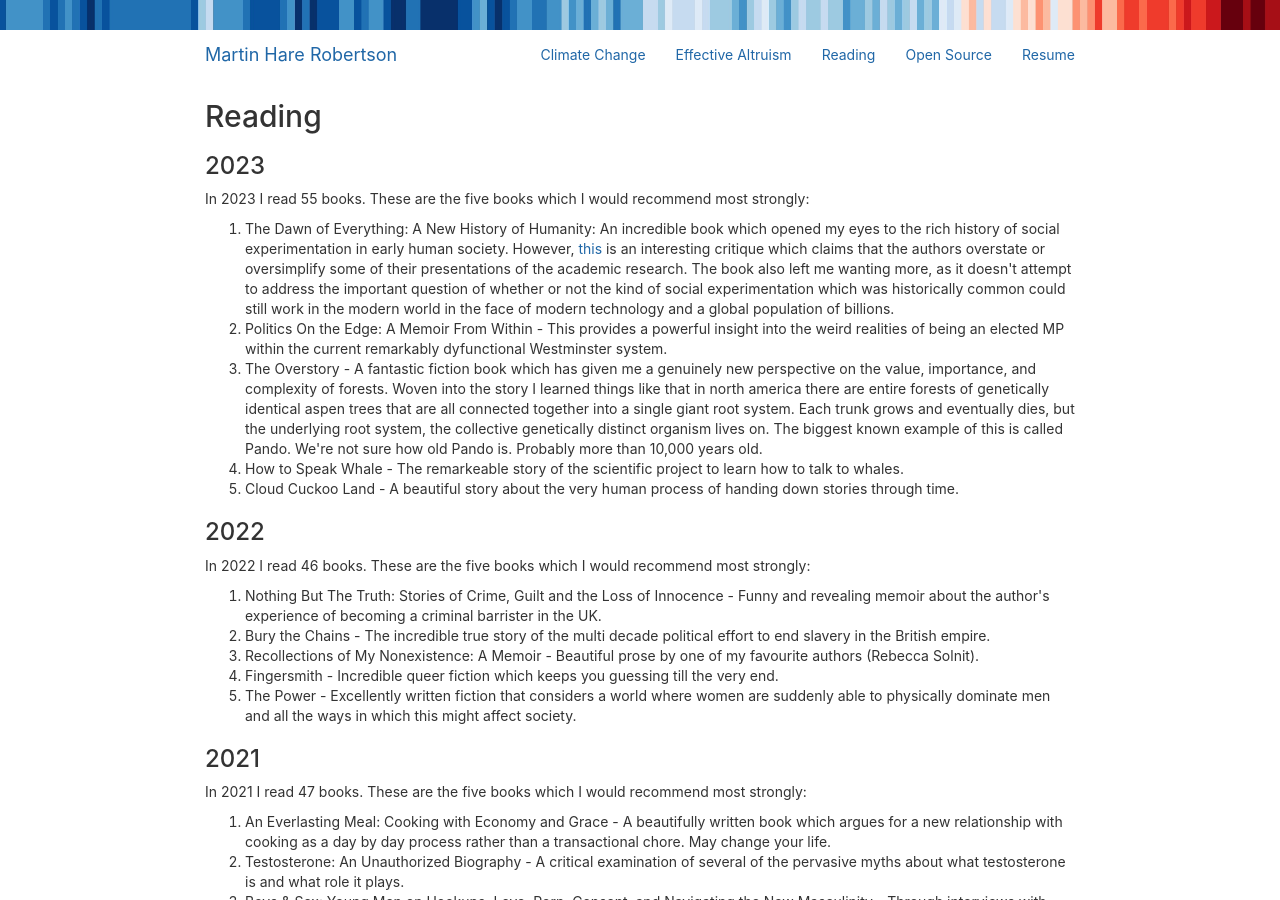
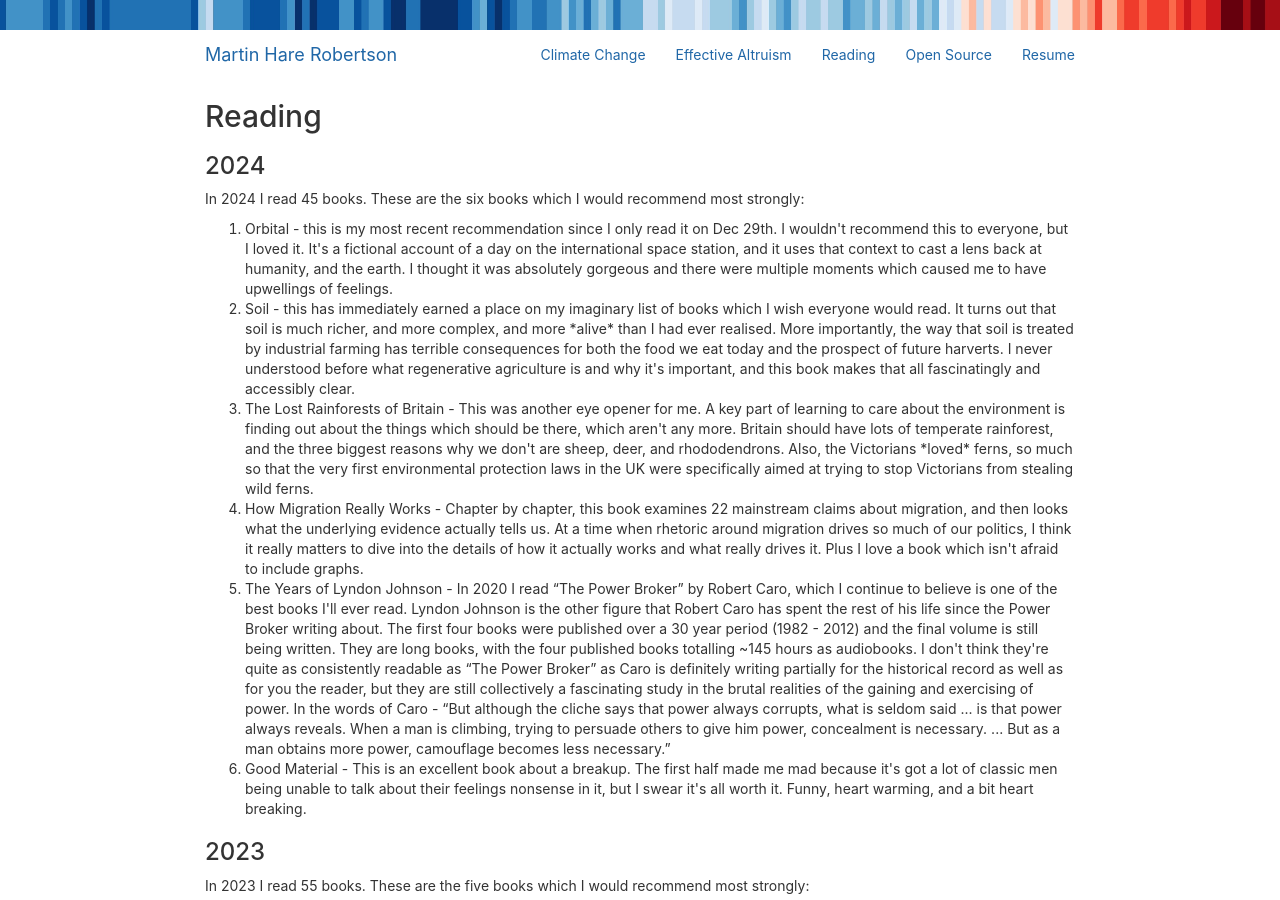
Before and after one commit to mchr3k/mchr3k.github.com, a Jekyll site: the page built from reading.html, in a window 1280 px wide and 900 px high. Built offline with Jekyll 4.4.1, drawn with Linux system fonts in a browser that asks for light colours; nearby versions of some CDN libraries.

Commit message:
Add 2024 books

```diff
--- a/reading.html
+++ b/reading.html
@@ -6,21 +6,63 @@ title: Martin Hare Robertson - Reading
 <div class="container">
   <h2>Reading</h2>
 
+  <h3>2024</h3>
+
+  <p>In 2024 I read 45 books. These are the six books which I would recommend most strongly:</p>
+  <ol>
+    <li>
+      Orbital - this is my most recent recommendation since I only read it on Dec 29th. I wouldn't recommend this to everyone, but I loved it. It's a fictional account of a day on the international
+      space station, and it uses that context to cast a lens back at humanity, and the earth. I thought it was absolutely gorgeous and there were multiple moments which caused me to have upwellings of
+      feelings.
+    </li>
+    <li>
+      Soil - this has immediately earned a place on my imaginary list of books which I wish everyone would read. It turns out that soil is much richer, and more complex, and more *alive* than I had
+      ever realised. More importantly, the way that soil is treated by industrial farming has terrible consequences for both the food we eat today and the prospect of future harverts. I never
+      understood before what regenerative agriculture is and why it's important, and this book makes that all fascinatingly and accessibly clear.
+    </li>
+    <li>
+      The Lost Rainforests of Britain - This was another eye opener for me. A key part of learning to care about the environment is finding out about the things which should be there, which aren't any
+      more. Britain should have lots of temperate rainforest, and the three biggest reasons why we don't are sheep, deer, and rhododendrons. Also, the Victorians *loved* ferns, so much so that the
+      very first environmental protection laws in the UK were specifically aimed at trying to stop Victorians from stealing wild ferns.
+    </li>
+    <li>
+      How Migration Really Works - Chapter by chapter, this book examines 22 mainstream claims about migration, and then looks what the underlying evidence actually tells us. At a time when rhetoric
+      around migration drives so much of our politics, I think it really matters to dive into the details of how it actually works and what really drives it. Plus I love a book which isn't afraid to
+      include graphs.
+    </li>
+    <li>
+      The Years of Lyndon Johnson - In 2020 I read “The Power Broker” by Robert Caro, which I continue to believe is one of the best books I'll ever read. Lyndon Johnson is the other figure that
+      Robert Caro has spent the rest of his life since the Power Broker writing about. The first four books were published over a 30 year period (1982 - 2012) and the final volume is still being
+      written. They are long books, with the four published books totalling ~145 hours as audiobooks. I don't think they're quite as consistently readable as “The Power Broker” as Caro is definitely
+      writing partially for the historical record as well as for you the reader, but they are still collectively a fascinating study in the brutal realities of the gaining and exercising of power. In
+      the words of Caro - “But although the cliche says that power always corrupts, what is seldom said ... is that power always reveals. When a man is climbing, trying to persuade others to give him
+      power, concealment is necessary. ... But as a man obtains more power, camouflage becomes less necessary.”
+    </li>
+    <li>
+      Good Material - This is an excellent book about a breakup. The first half made me mad because it's got a lot of classic men being unable to talk about their feelings nonsense in it, but I swear
+      it's all worth it. Funny, heart warming, and a bit heart breaking.
+    </li>
+  </ol>
+
   <h3>2023</h3>
 
   <p>In 2023 I read 55 books. These are the five books which I would recommend most strongly:</p>
   <ol>
-    <li>The Dawn of Everything: A New History of Humanity: An incredible book which opened my eyes to the rich history of social experimentation in early human society.
-      However, <a href="https://www.nybooks.com/articles/2022/01/13/the-roots-of-inequality-an-exchange/">this</a> is an interesting critique which claims that the authors
-      overstate or oversimplify some of their presentations of the academic research. The book also left me wanting more, as it doesn't attempt to address the important question
-      of whether or not the kind of social experimentation which was historically common could still work in the modern world in the face of modern technology and a global
-      population of billions.
+    <li>
+      The Dawn of Everything: A New History of Humanity: An incredible book which opened my eyes to the rich history of social experimentation in early human society. However,
+      <a href="https://www.nybooks.com/articles/2022/01/13/the-roots-of-inequality-an-exchange/">this</a> is an interesting critique which claims that the authors overstate or oversimplify some of
+      their presentations of the academic research. The book also left me wanting more, as it doesn't attempt to address the important question of whether or not the kind of social experimentation
+      which was historically common could still work in the modern world in the face of modern technology and a global population of billions.
     </li>
-    <li>Politics On the Edge: A Memoir From Within - This provides a powerful insight into the weird realities of being an elected MP within the current remarkably dyfunctional Westminster system.</li>
-    <li>The Overstory - A fantastic fiction book which has given me a genuinely new perspective on the value, importance, and complexity of forests.
-      Woven into the story I learned things like that in north america there are entire forests of genetically identical aspen trees that are all connected together into a single giant root system.
-      Each trunk grows and eventually dies, but the underlying root system, the collective genetically distinct organism lives on. The biggest known example of this is called Pando.
-      We're not sure how old Pando is. Probably more than 10,000 years old.</li>
+    <li>
+      Politics On the Edge: A Memoir From Within - This provides a powerful insight into the weird realities of being an elected MP within the current remarkably dyfunctional Westminster system.
+    </li>
+    <li>
+      The Overstory - A fantastic fiction book which has given me a genuinely new perspective on the value, importance, and complexity of forests. Woven into the story I learned things like that in
+      north america there are entire forests of genetically identical aspen trees that are all connected together into a single giant root system. Each trunk grows and eventually dies, but the
+      underlying root system, the collective genetically distinct organism lives on. The biggest known example of this is called Pando. We're not sure how old Pando is. Probably more than 10,000 years
+      old.
+    </li>
     <li>How to Speak Whale - The remarkeable story of the scientific project to learn how to talk to whales.</li>
     <li>Cloud Cuckoo Land - A beautiful story about the very human process of handing down stories through time.</li>
   </ol>
@@ -110,8 +152,7 @@ title: Martin Hare Robertson - Reading
     <li>Happy City - the cities we have built suit our needs very poorly.</li>
     <li>Debt: The First 5000 years - the origins of money and how it has shaped our history.</li>
     <li>Drugs without the hot air - an evidence based examination of illicit drugs written by the same author as a paper arguing horse riding is more dangerous than MDMA.</li>
-    <li>When Breath Becomes Air - biography of a man who tried to find meaning by studying literature, then working as a neurosurgeon and finally dealing with his own
-      mortality.</li>
+    <li>When Breath Becomes Air - biography of a man who tried to find meaning by studying literature, then working as a neurosurgeon and finally dealing with his own mortality.</li>
     <li>Tiny Beautiful Things - beautifully written life advice. I've bought copies of this for two people since I read it.</li>
   </ol>
 </div>
```
